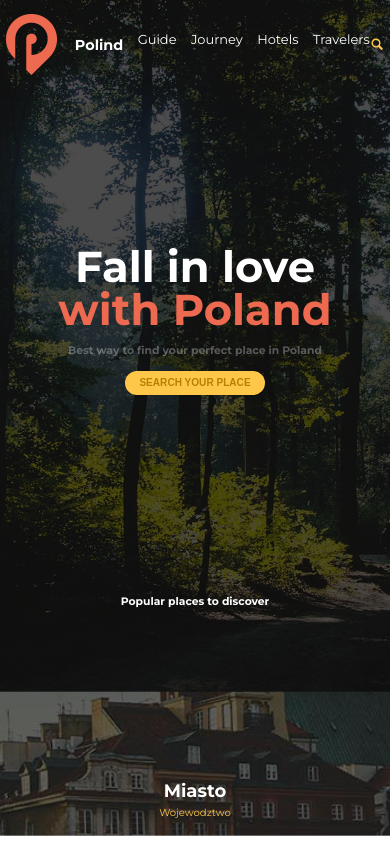
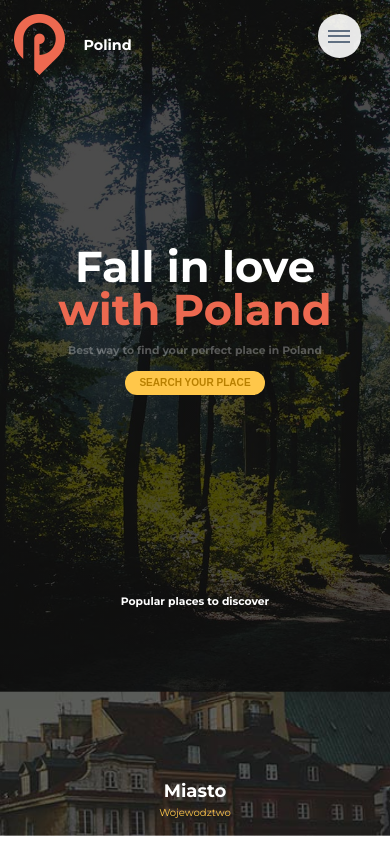
Before and after one commit to MartaNiemiec/Polind, a website: page index.html in a window 390 px wide. Shown: the top 842 px of the page. Drawn offline with Linux system fonts and the light colour scheme.

Commit message:
create responsive menu

```diff
--- a/index.html
+++ b/index.html
@@ -16,6 +16,9 @@
                 <img src="img/logo-red.png" alt="logo" class="logo__img">
                 <h4 class="logo__text">Polind</h4>
             </div>
+            <button aria-expanded="false" class="menu__button">
+                <span class="menu__icon">&nbsp;</span>
+            </button>
             <ul class="menu">
                 <li class="menu__item">
                     <a href="#" class="menu__link">Guide</a>
@@ -39,6 +42,7 @@
                 <input type="text"  placeholder="Search" class="search__input">
                 </form>
             </ul>
+
         </nav>
 
         <h1 class="rotating">Fall in love</h1>
@@ -190,5 +194,8 @@
                 <p class="footer__copyright">All rights reserved by symu.co</p>
             </div>
     </footer>
+
+
+    <script src="script.js"></script>
 </body>
 </html>
--- a/sass/_base.scss
+++ b/sass/_base.scss
@@ -5,8 +5,10 @@
 $color-grey-light-1:#f8f9fb;
 $color-grey-light-2: #bdc8d9;
 $color-grey-dark-1: #606f81;
+
 $color-white: #fff;
 $color-black: #000;
+
 
 $color-red: #ed6950;
 $color-yellow: #ffc74a;
--- a/sass/_header.scss
+++ b/sass/_header.scss
@@ -10,6 +10,7 @@
     text-align: center;
 
     display: grid;
+    grid-template-columns: 1fr;
     grid-template-rows: min-content 1fr repeat(3, min-content) 1fr;
     align-items: end;
     position: relative;
@@ -29,6 +30,8 @@
 .nav {
     display: grid;
     grid-template-columns: auto auto;
+    // display: flex;
+    // flex-wrap: wrap;
     justify-content: space-between;
 
     @media only screen and (max-width: $bp-medium) {
@@ -57,16 +60,89 @@
 
 }
 
+@media only screen and (max-width: $bp-medium) {
+    [aria-expanded="true"] ~ ul {
+        z-index: 1900;
+        transform: translateY(0);
+    }
+
+}
+
 .menu {
     display: flex;
     align-items: center;
 
+    @media only screen and (max-width: $bp-medium) {
+        display: flex;
+        justify-content: center;
+        flex-direction: column;
+        position: absolute;
+        right: 0;
+        top: 0;
+        width: 100vw;
+        height: 100vh;
+        background-color: $color-grey-light-1;
+        transform: translateY(-110%);
+        transition: all .5s;
+    }
 
+  // MENU OFF
+    &__button {
+        background-color: rgba($color-white, 0.9) ;
+        height: 6rem;
+        width: 6rem;
+        border-radius: 50%;
+        position: fixed;
+        border: none;
+        outline: none;
+        right: 4rem;
+        z-index: 2000;
+        box-shadow: 0 1rem 3rem rgba($color-black, .1);
+        cursor: pointer;
+        display: none;
+
+        @media only screen and (max-width: $bp-medium) {
+            display: block;
+
+        }
+    }
+
+    &__icon {
+        position: absolute;
+        top: 2.9rem;
+        right: 1.6rem;
+
+        &,
+        &::before,
+        &::after {
+            width: 3rem;
+            height: 2px;
+            background-color: $color-grey-dark-1;
+            display: inline-block;
+            transition: all .2s;
+        }
+
+        &::before,
+        &::after {
+            content: "";
+            position: absolute;
+            left: 0;
+        }
+
+
+
+
+        &::before { top: -.8rem; }
+        &::after { top: .8rem; }
+    }
 
     &__item {
         list-style: none;
         padding-top: 5px;
 
+        @media only screen and (max-width: $bp-medium) {
+            padding: 1.5rem;
+        }
     }
 
     &__link:link,
@@ -78,6 +154,11 @@
         position: relative;
 
         transition: all .3s ease;
+
+        @media only screen and (max-width: $bp-medium) {
+            color: $color-black !important;
+            font-size: 3.5vh;
+        }
 
         &::after {
             content: "";
@@ -94,6 +175,7 @@
 
         &:focus {
             color: rgba($color-yellow, .8);
+
         }
 
         &:active,
--- /dev/null
+++ b/script.js
@@ -0,0 +1,10 @@
+const navButton = document.querySelector('button[aria-expanded]');
+
+function toggleNav({target}) {
+    const expanded = target.getAttribute('aria-expanded') === 'true' || false;
+    navButton.setAttribute('aria-expanded', !expanded);
+
+
+}
+
+navButton.addEventListener('click', toggleNav);
```
Also changed, not shown: css/style.css.
